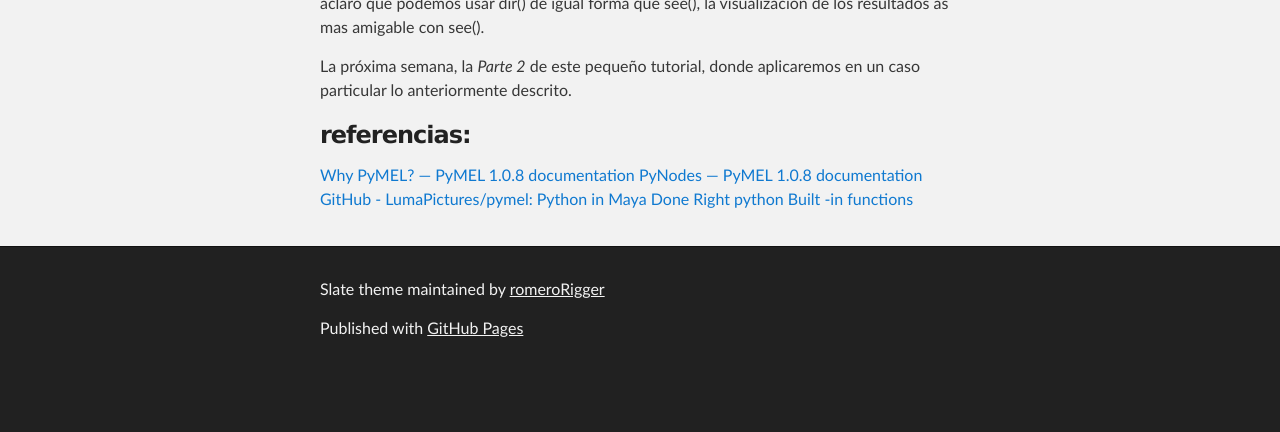
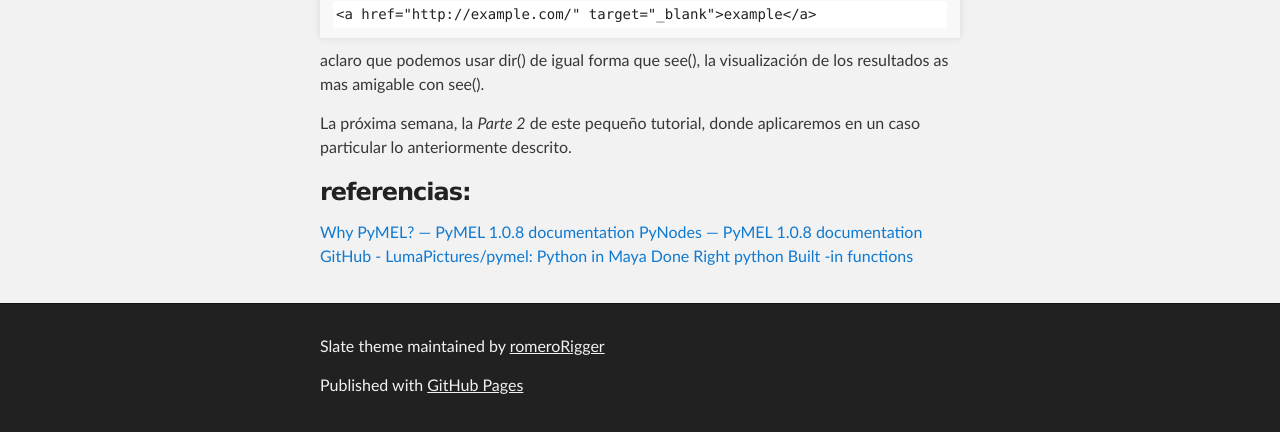
Before and after one commit to romeroRigger/blog, a Jekyll site: the page built from sample.md, in a window 1280 px wide and 900 px high, scrolled down 673 px, cut to the strip 468-900 px from the top of the window. Built offline with Jekyll 4.4.1, drawn with Linux system fonts in a browser that asks for light colours; our own code applies the rules of GitHub Pages for plain Markdown files; before the commit the page ends 1516 px from its top, so only the background shows below that.

Commit message:
target new page

````diff
--- a/sample.md
+++ b/sample.md
@@ -15,7 +15,9 @@ Teniendo como punto de partida lo anterior, explicare los pasos a seguir:
 
 ![pasos](/var/folders/rv/czftgw5500x8kdbchwj14zk00000gn/T/net.shinyfrog.bear/BearTemp.P8cwDy/pasos.jpg)
 
-
+```
+<a href="http://example.com/" target="_blank">example</a>
+```
 
 aclaro que podemos usar dir() de igual forma que see(), la visualización de los resultados as mas amigable con see().
 
````
